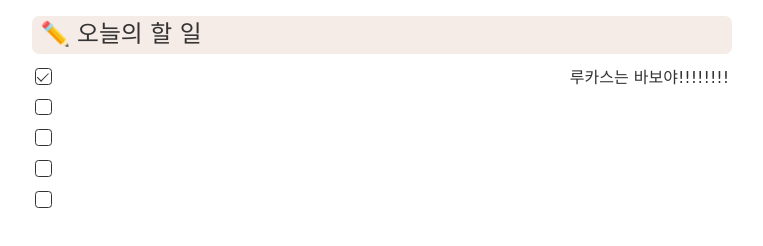
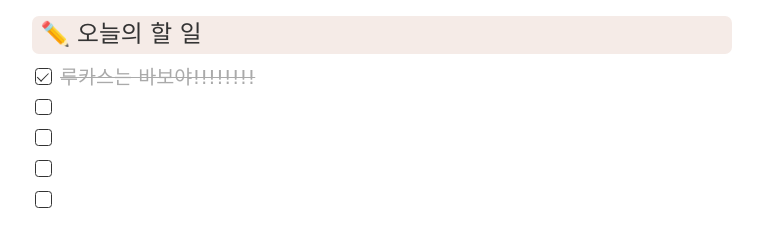
Before and after one commit to kindsmile193163-blip/todo, a plain HTML site: page index.html in a window 1280 px wide. Shown: the whole page, without its empty margins (258-1021 px from the left). Drawn offline with Linux system fonts and the light colour scheme; a web font is replaced by a local one.

Commit message:
Update index.html

```diff
--- a/index.html
+++ b/index.html
@@ -68,7 +68,7 @@ body { display: flex; justify-content: center; padding: 16px; }
   <div class="title"><span>✏️</span><span>오늘의 할 일</span></div>
   <div class="list">
     <!-- ▼ 할 일은 아래 value="" 안의 글자만 바꾸면 됩니다 (체크 상태: 체크하려면 <input type="checkbox" checked>) -->
-    <label class="row"><input type="checkbox" checked><input type="text" spellcheck="false" value="">루카스는 바보야!!!!!!!!</label>
+    <label class="row"><input type="checkbox" checked><input type="text" spellcheck="false" value="루카스는 바보야!!!!!!!!"></label>
     <label class="row"><input type="checkbox"><input type="text" spellcheck="false" value=""></label>
     <label class="row"><input type="checkbox"><input type="text" spellcheck="false" value=""></label>
     <label class="row"><input type="checkbox"><input type="text" spellcheck="false" value=""></label>
```
